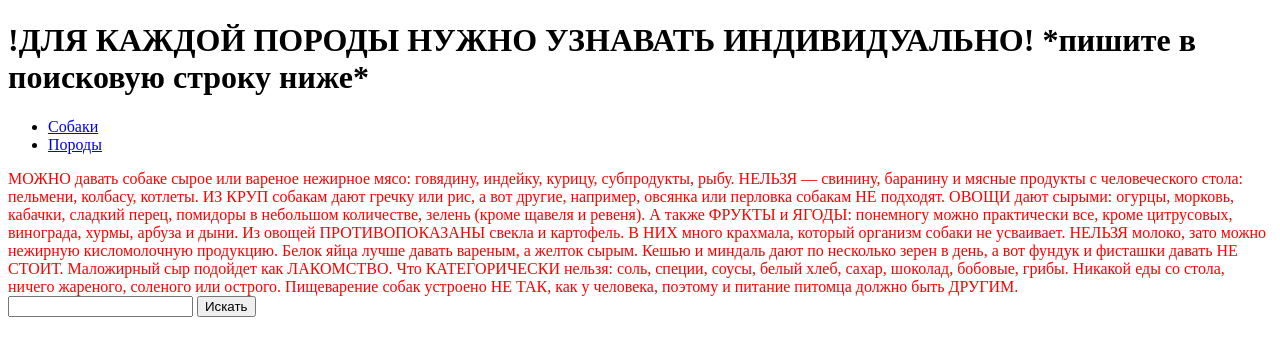
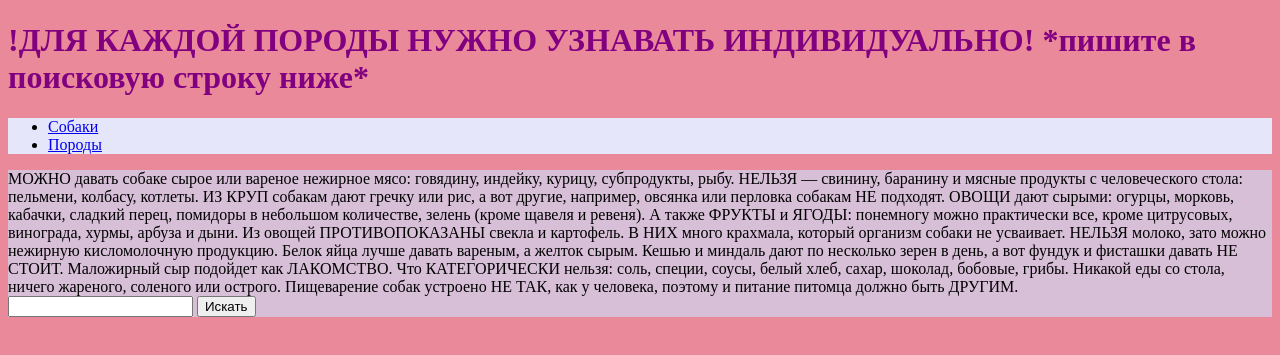
Before and after one commit to ElisavetaSlash/ElisavetaSlash.github.io, a plain HTML site: page pitanie.html in a window 1280 px wide. Shown: the part 311-666 px from the top of the page. Drawn offline with Linux system fonts and the light colour scheme.

Commit message:
eight_ai.html

```diff
--- a/style.css
+++ b/style.css
@@ -1,4 +1,12 @@
 body {
-p2 {
-    color:red;
+    background-color: #ea899a;
 }
+
+nav {
+    background-color: #e6e6fa;
+}
+h1 {
+    color: #800080;
+}
+main {background-color: #d8bfd8;
+}
```
